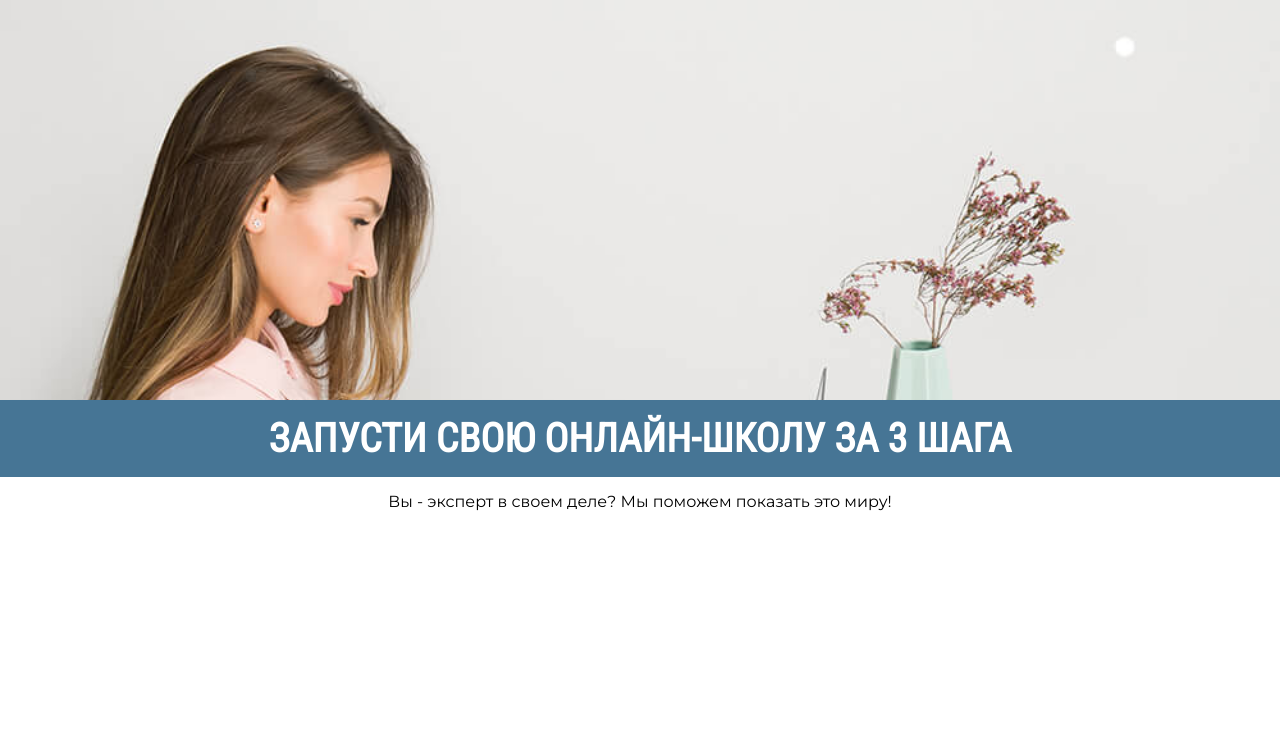
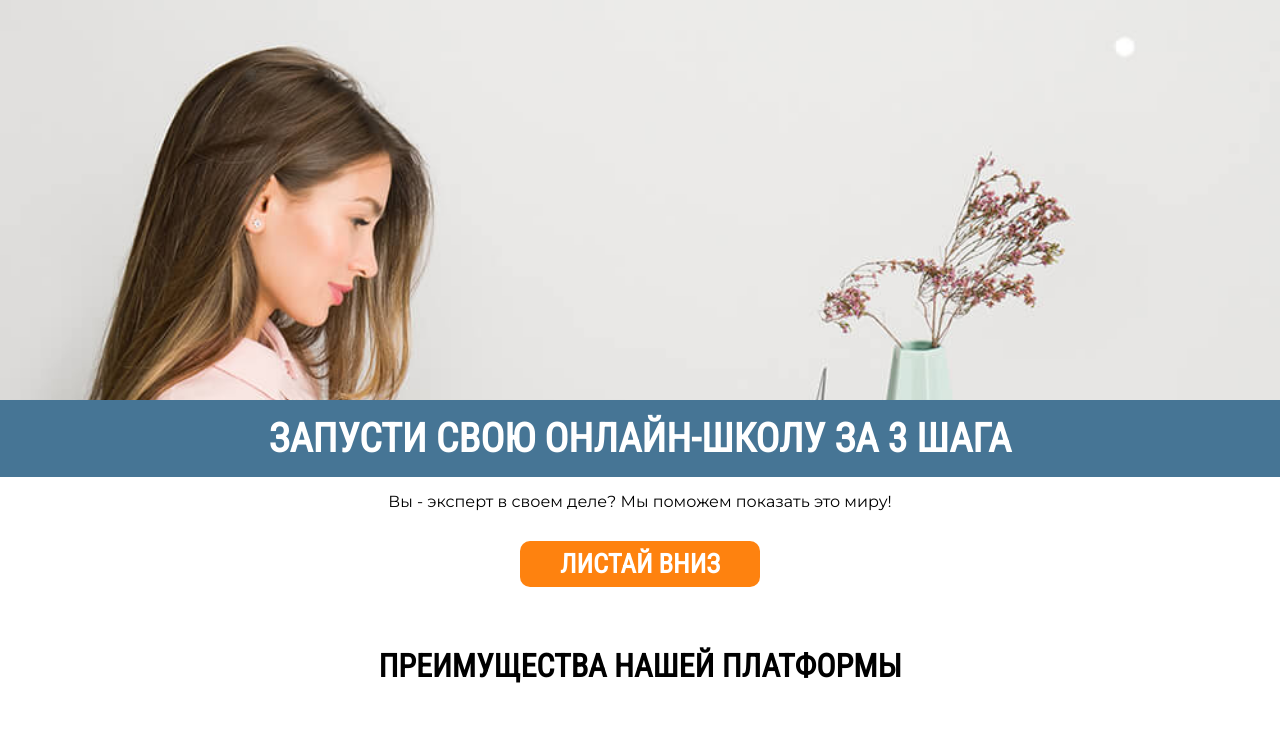
Before and after one commit to NatatkaValikowsky/onlineschool_web, a plain HTML site: page index.html in a window 1280 px wide. Shown: the top 733 px of the page. Drawn offline with nearby package versions, Linux system fonts and the light colour scheme.

Commit message:
Правки

```diff
--- a/index.html
+++ b/index.html
@@ -26,7 +26,7 @@
     </div>
     <div class="descr">Вы - эксперт в своем деле? Мы поможем показать это миру!</div>
 
-    <!--<div class="button more">Листай дальше</div>-->
+    <div class="button more">Листай вниз</div>
 </section>
 
 <section class="adv">
--- a/style.css
+++ b/style.css
@@ -10,7 +10,7 @@ body{
 }
 
 .main{
-    min-height: 100vh;
+    min-height: 450px;
     width: 100%;
     background-size: cover;
     position: relative;
```
